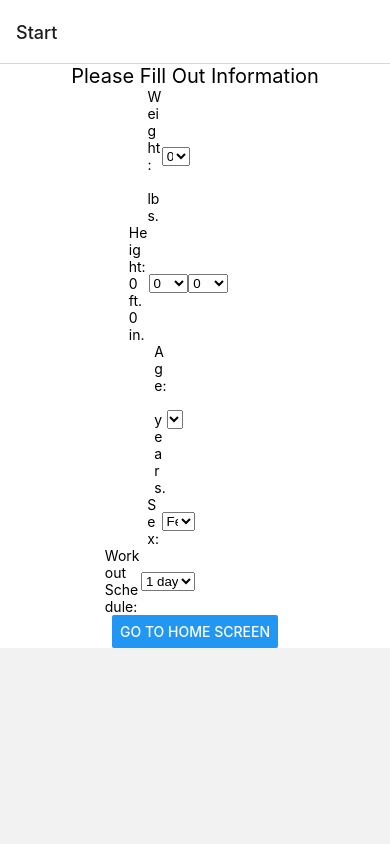
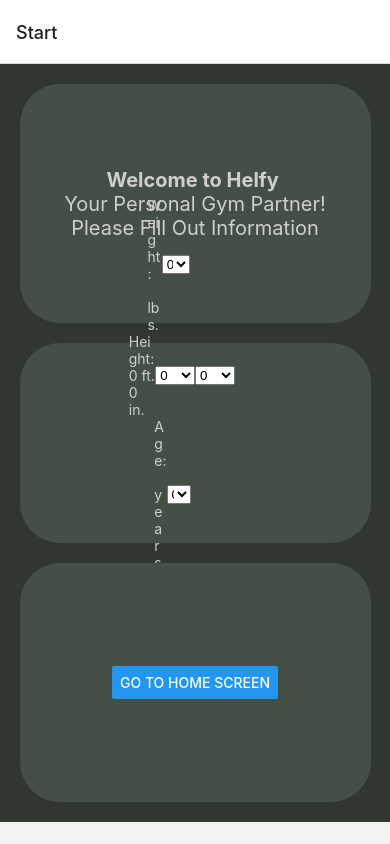
Before and after one commit to jocisneros/helfy, a React Native app in the folder app/: screen /Start in a window 390 px wide. Built offline with nearby package versions, Linux system fonts and the light colour scheme.

Commit message:
Added styling to start page.

```diff
--- a/app/pages/start-page.tsx
+++ b/app/pages/start-page.tsx
@@ -24,11 +24,16 @@
   return (
     <ScrollView>
       <View style={styles.container}>
-      <Text style={styles.header}>Please Fill Out Information</Text>
+        <View style={styles.header}>
+          <Text style={styles.title}>Welcome to Helfy </Text>
+          <Text style={styles.headerInfo}>Your Personal Gym Partner!</Text>
+          <Text style={styles.headerInfo}>Please Fill Out Information</Text>
+        </View>
+        <View style={styles.body}>
           <View style={styles.picker}>
             <View style={{flex:.15}}>
-          <Text>Weight:</Text>
-          <Text>{weight} lbs.</Text>
+              <Text style={styles.text}>Weight:</Text>
+              <Text style={styles.text}>{weight} lbs.</Text>
             </View>
             <View style={{flex:.3}}>
               <Picker
@@ -36,16 +41,16 @@
                 selectedValue={weight}
                 onValueChange={(itemValue) => setWeight(itemValue)}
               >
-            {[...Array(300).keys()].map(n => (
-              <Picker.Item label={n.toString()} value={n} />
+                {[...Array(301).keys()].map(n => (
+                  <Picker.Item label={n.toString()} value={n} color='#CFCFCF' />
                 ))}
               </Picker>
             </View>
           </View>
           <View style={styles.picker}>
-        <View style={{flex:.15}}>
-          <Text>Height:</Text>
-          <Text>{height.feet} ft. {height.inches} in.</Text>
+            <View style={{flex:.2}}>
+              <Text style={styles.text}>Height:</Text>
+              <Text style={styles.text}>{height.feet} ft. {height.inches} in.</Text>
             </View>
             <View style={{flex:.3}}>
               <Picker
@@ -54,7 +59,7 @@
                   onValueChange={(ft) => setHeight(prevHeight => ({...prevHeight, feet: ft}))}
                 >
                   {[...Array(11).keys()].map(n => (
-                <Picker.Item label={n.toString()} value={n} />
+                    <Picker.Item label={n.toString()} value={n} color='#CFCFCF' />
                   ))}
               </Picker>
             </View>
@@ -65,66 +70,67 @@
                   onValueChange={(inch) => setHeight(prevHeight => ({...prevHeight, inches: inch}))}
                 >
                   {[...Array(12).keys()].map(n => (
-                <Picker.Item label={n.toString()} value={n} />
+                    <Picker.Item label={n.toString()} value={n} color='#CFCFCF' />
                   ))}
               </Picker>
             </View>
           </View>
           <View style={styles.picker}>
             <View style={{flex:.15}}>
-          <Text>Age:</Text>
-          <Text>{age} years.</Text>
+              <Text style={styles.text}>Age:</Text>
+              <Text style={styles.text}>{age} years.</Text>
             </View>
-        <View style={{flex:.2}}>
+            <View style={{flex:.3}}>
               <Picker
                 mode='dropdown'
                 selectedValue={age}
                 onValueChange={(itemValue) => setAge(itemValue)}
               >
                 {[...Array(100).keys()].map(n => (
-              <Picker.Item label={n.toString()} value={n} />
+                  <Picker.Item label={n.toString()} value={n} color='#CFCFCF' />
                 ))}
               </Picker>
             </View>
           </View>
           <View style={styles.picker}>
             <View style={{flex:.15}}>
-          <Text>Sex:</Text>
-          <Text>{sex}</Text>
+              <Text style={styles.text}>Sex:</Text>
+              <Text style={styles.text}>{sex}</Text>
             </View>
-        <View style={{flex:.35}}>
+            <View style={{flex:.40}}>
               <Picker
                 mode='dropdown'
                 selectedValue={sex}
                 onValueChange={(itemValue) => setSex(itemValue)}
               >
-            <Picker.Item label='Female' value='Female' />
-            <Picker.Item label='Male' value='Male' />
-            <Picker.Item label='Other' value='Other' />
+                <Picker.Item label='Female' value='Female' color='#CFCFCF' />
+                <Picker.Item label='Male' value='Male' color='#CFCFCF' />
+                <Picker.Item label='Other' value='Other' color='#CFCFCF' />
               </Picker>
             </View>
           </View>
           <View style={styles.picker}>
             <View style={{flex:.2}}>
-          <Text>Workout Schedule:</Text>
-          <Text>{workoutSchedule}</Text>
+              <Text style={styles.text}>Workout Schedule:</Text>
+              <Text style={styles.text}>{workoutSchedule}</Text>
             </View>
-        <View style={{flex:.3}}>
+            <View style={{flex:.4}}>
               <Picker
                 mode='dropdown'
                 selectedValue={workoutSchedule}
                 onValueChange={(itemValue) => setWorkoutSchedule(itemValue)}
               >
-            <Picker.Item label='1 day' value='1 day' />
-            <Picker.Item label='2 day' value='2 day' />
-            <Picker.Item label='3 day' value='3 day' />
-            <Picker.Item label='4 day' value='4 day' />
-            <Picker.Item label='5 day' value='5 day' />
-            <Picker.Item label='6 day' value='6 day' />
+                <Picker.Item label='1 day' value='1 day' color='#CFCFCF' />
+                <Picker.Item label='2 day' value='2 day' color='#CFCFCF' />
+                <Picker.Item label='3 day' value='3 day' color='#CFCFCF' />
+                <Picker.Item label='4 day' value='4 day' color='#CFCFCF' />
+                <Picker.Item label='5 day' value='5 day' color='#CFCFCF' />
+                <Picker.Item label='6 day' value='6 day' color='#CFCFCF' />
               </Picker>
             </View>
           </View>
-      <View>
+        </View>
+        <View style={styles.footer}>
           <Button
             title='Go to Home Screen'
             onPress={() => navigation.navigate('Home')}
@@ -132,23 +138,59 @@
         </View>
       </View>
     </ScrollView>
-
   );
 }
 
 const styles = StyleSheet.create({
     container: {
       flex: 1,
-      backgroundColor: '#fff',
+      backgroundColor: '#303730',
       alignItems: 'center',
       justifyContent: 'center',
     },
     header: {
+      backgroundColor: '#445046',
+      width: '90%',
+      flex: 7,
+      alignItems: 'center',
+      justifyContent: 'center',
+      borderRadius: 40,
+      margin: 20,
+      padding: 20,
+    },
+    title: {
+      fontWeight: 'bold',
       fontSize: 20,
+      color: '#CFCFCF',
+    },
+    headerInfo: {
+      fontSize: 20,
+      color: '#CFCFCF',
+    },
+    body: {
+      backgroundColor: '#445046',
+      width: '90%',
+      flex: 7,
+      alignItems: 'center',
+      justifyContent: 'center',
+      borderRadius: 40,
+    },
+    text: {
+      color: '#CFCFCF',
     },
     picker: {
       flexDirection: 'row',
       alignItems: 'center',
-      textAlign:"left",
+      textAlign:'left',
+    },
+    footer: {
+      backgroundColor: '#445046',
+      width: '90%',
+      flex: 7,
+      alignItems: 'center',
+      justifyContent: 'center',
+      borderRadius: 40,
+      margin: 20,
+      padding: 20,
     }
 });
```
Lines whose indentation alone changed are shown as unchanged.
